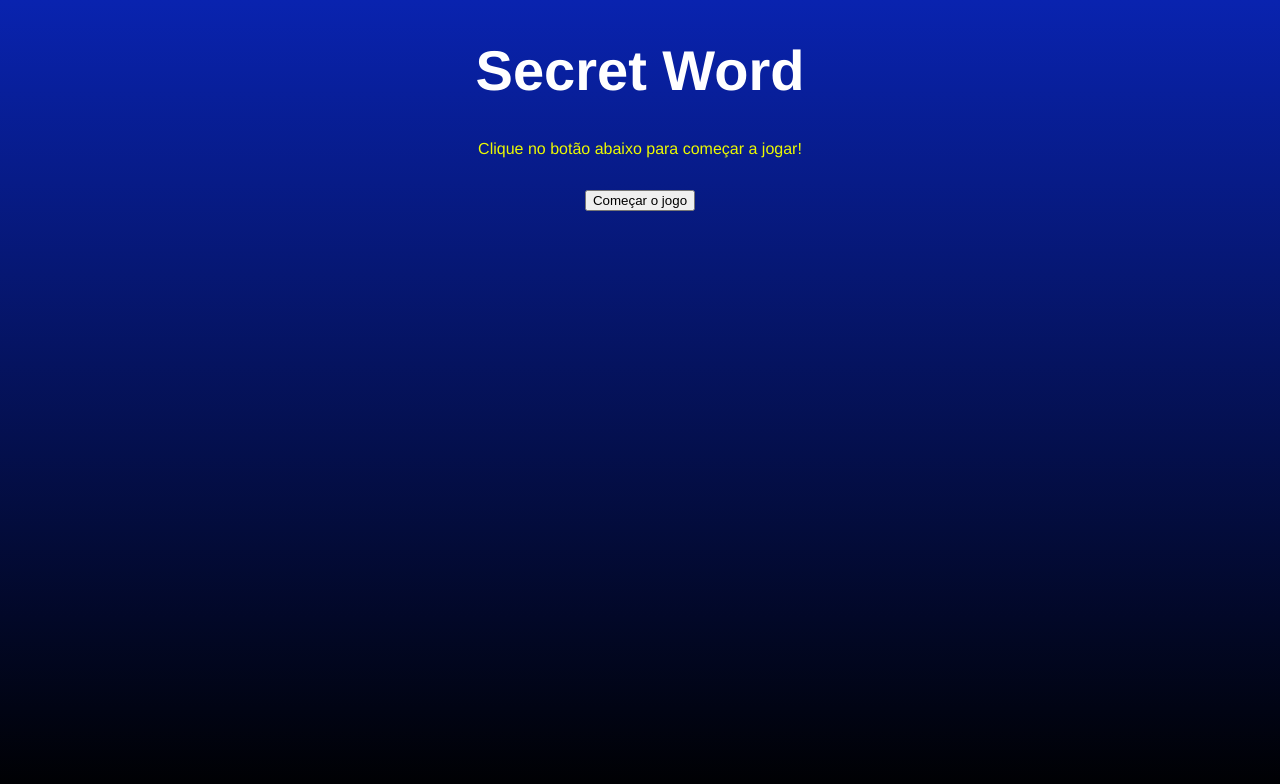
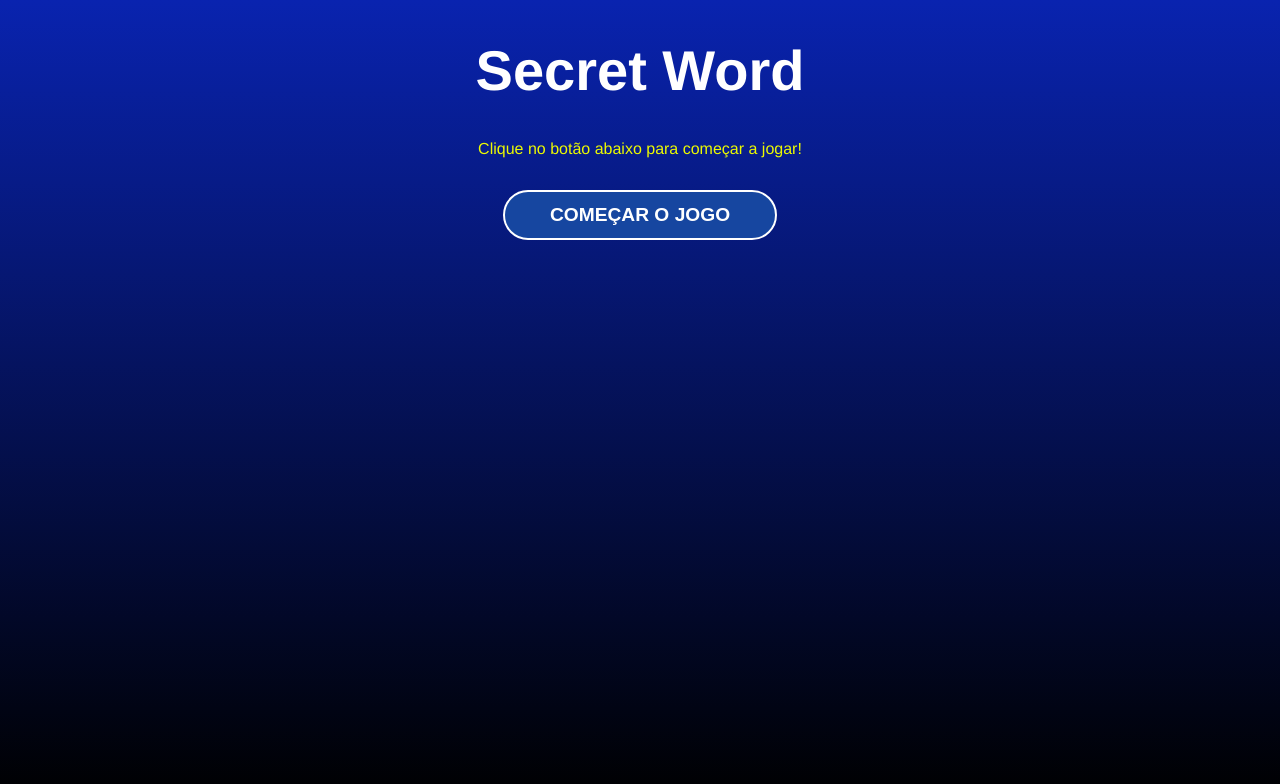
Before and after one commit to juliuscaezarff/Secret-Word, a React (Vite) app: page / in a window 1280 px wide. Shown: the top 784 px of the page. Built offline with nearby package versions, Linux system fonts and the light colour scheme.

Commit message:
add styles button

```diff
--- a/src/index.css
+++ b/src/index.css
@@ -15,3 +15,26 @@ body {
     rgba(0, 0, 0, 1) 100%);
   color: #fff;
 }
+
+button {
+  background: #1646a0;
+  color: #fff;
+
+  padding: 0 45px;
+
+  border: 2px solid #fff;
+  border-radius: 25px;
+
+  height: 50px;
+
+  font-size: 1.2em;
+  font-weight: bold;
+
+  text-transform: uppercase;
+  cursor: pointer;
+  transition: .4s;
+}
+
+button:hover {
+  background-color: gold;
+}
```
